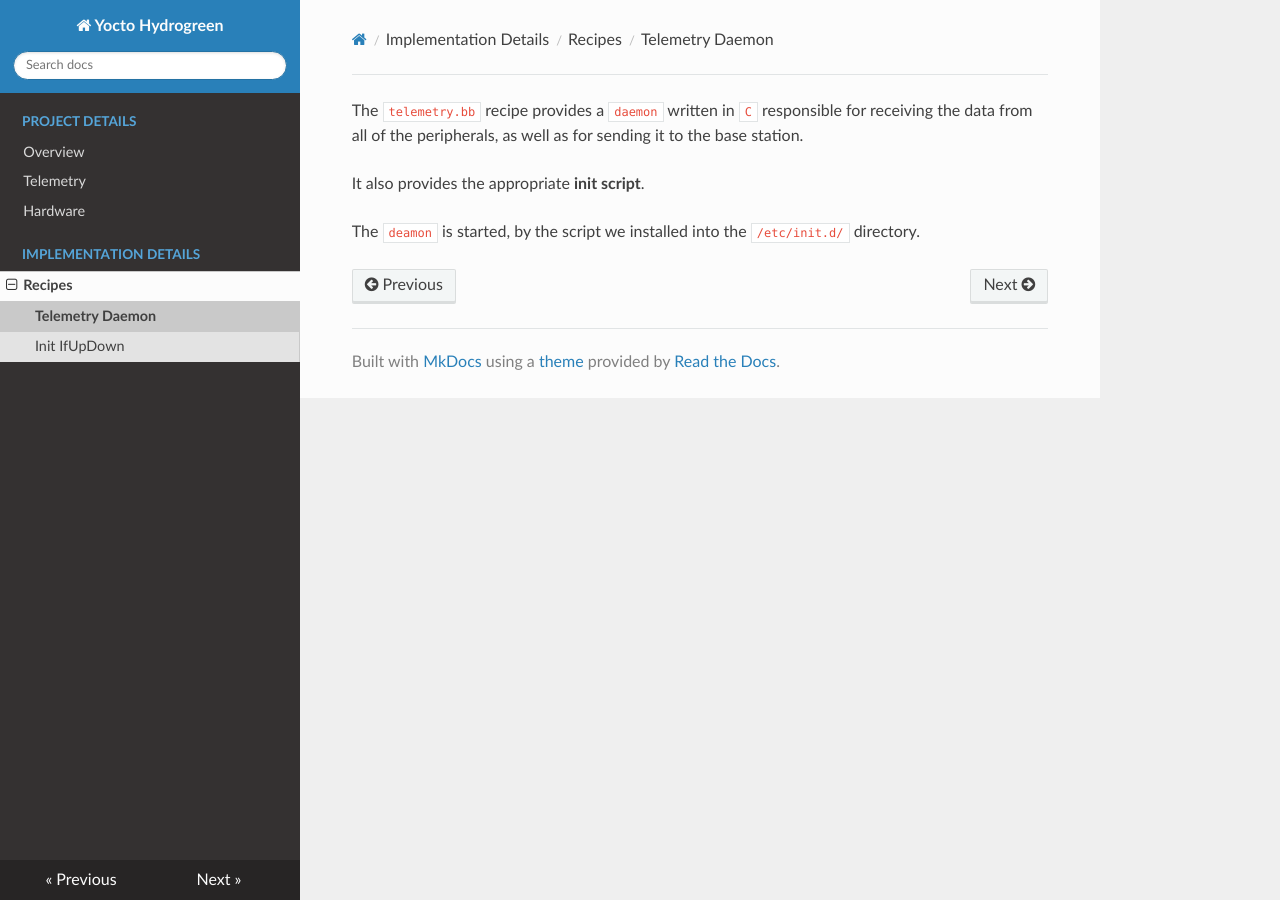
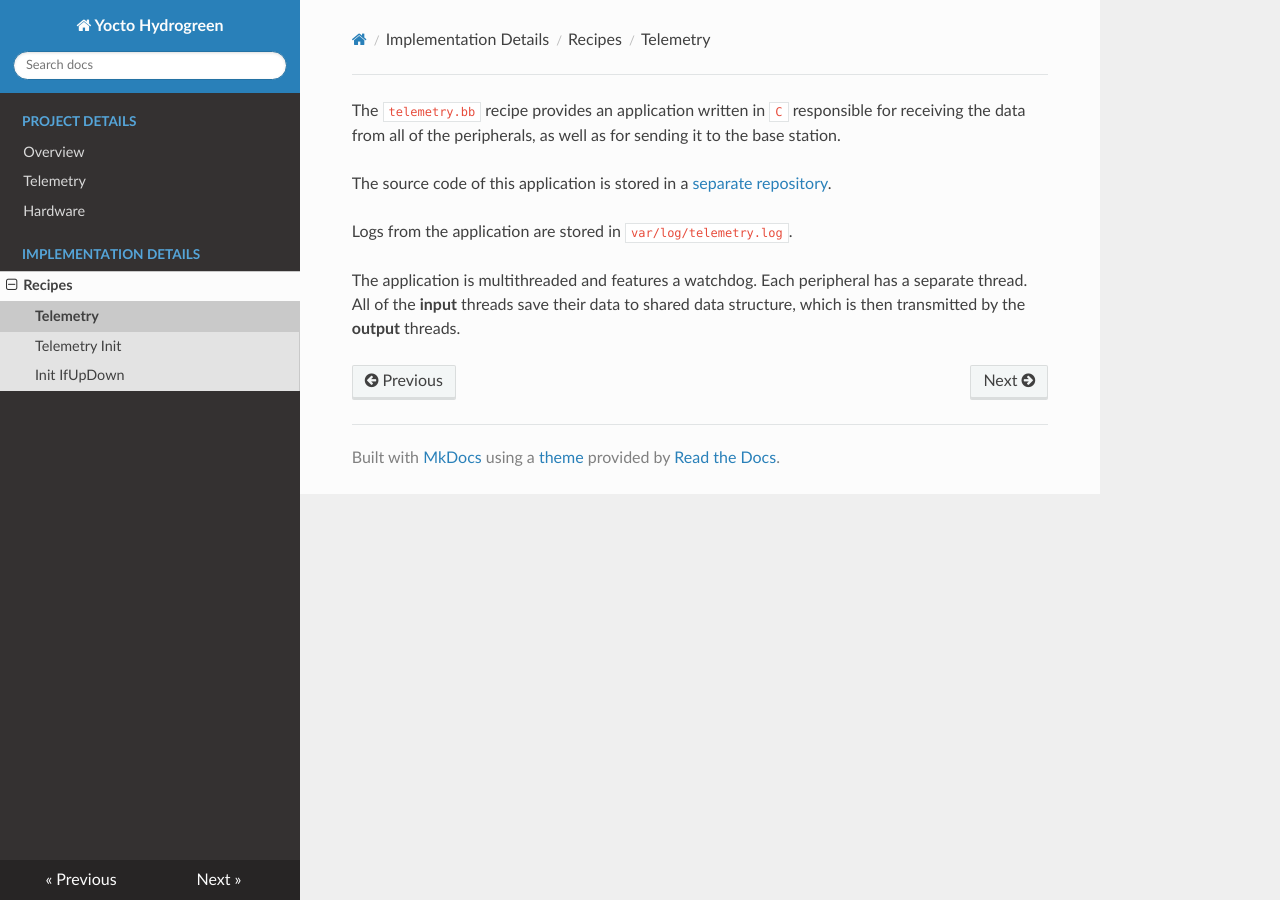
Before and after one commit to HydrogreenPollub/rp4-yocto, an MkDocs documentation site: the page built from docs/recipes/telemetry.md, in a window 1280 px wide. Built offline with MkDocs 1.6.1, drawn with Linux system fonts in a browser that asks for light colours; nearby versions of some CDN libraries.

Commit message:
minor work on docs

```diff
--- a/docs/recipes/telemetry.md
+++ b/docs/recipes/telemetry.md
@@ -1,5 +1,7 @@
-The `telemetry.bb` recipe provides a `daemon` written in `C` responsible for receiving the data from all of the peripherals, as well as for sending it to the base station.
+The `telemetry.bb` recipe provides an application written in `C` responsible for receiving the data from all of the peripherals, as well as for sending it to the base station.
 
-It also provides the appropriate **init script**.
+The source code of this application is stored in a [separate repository](https://github.com/HydrogreenPollub/rp4-telemetry).
 
-The `deamon` is started, by the script we installed into the `/etc/init.d/` directory.
+Logs from the application are stored in `var/log/telemetry.log`.
+
+The application is multithreaded and features a watchdog. Each peripheral has a separate thread. All of the **input** threads save their data to shared data structure, which is then transmitted by the **output** threads.
--- a/mkdocs.yml
+++ b/mkdocs.yml
@@ -6,6 +6,7 @@ nav:
     - Hardware: hardware.md
   - Implementation Details:
     - Recipes:
-      - Telemetry Daemon: recipes/telemetry.md
+      - Telemetry: recipes/telemetry.md
+      - Telemetry Init: recipes/telemetry-init.md
       - Init IfUpDown: recipes/init-ifupdown.md
 theme: readthedocs
```
Also changed, not shown: docs/recipes/telemetry-init.md (added, +3 -0 lines).
